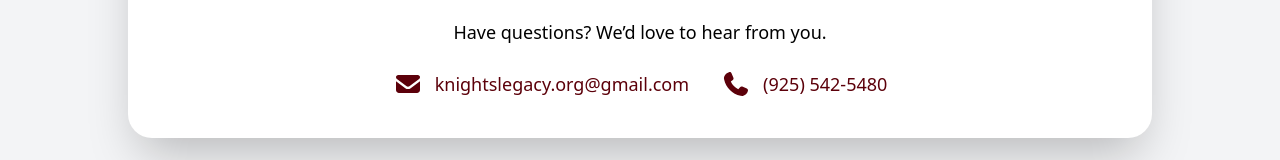
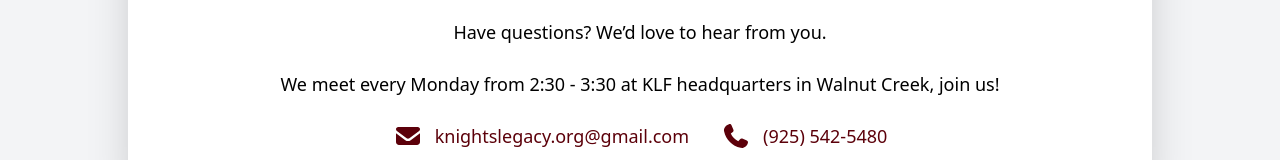
Before and after one commit to alexander-alessi/knightslegacy, a React (Vite) app: page /contact in a window 1280 px wide. Shown: the part 247-407 px from the top of the page. Built offline with nearby package versions, Linux system fonts and the light colour scheme.

Commit message:
Updating contact page

```diff
--- a/src/components/Contact.jsx
+++ b/src/components/Contact.jsx
@@ -27,6 +27,10 @@ const Contact = () => {
             Have questions? We’d love to hear from you.<br />
           </p>
 
+          <p>
+            We meet every Monday from 2:30 - 3:30 at KLF headquarters in Walnut Creek, join us!<br />
+          </p>
+
           <div className="flex flex-col sm:flex-row justify-center gap-8 text-llhs-maroon">
             <a
               href="mailto:knightslegacy.org@gmail.com"
```
